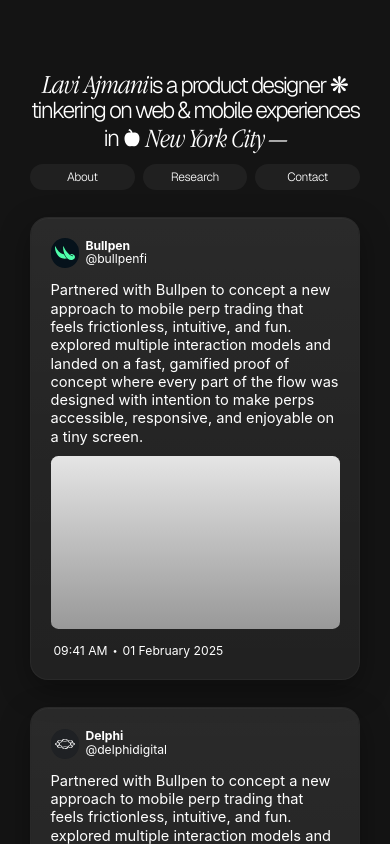
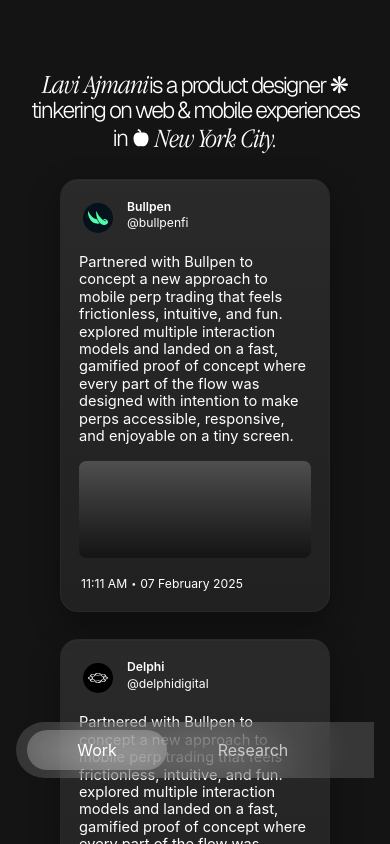
Before and after one commit to lav-ily/laviajmani2026, a Next.js app: page / in a window 390 px wide. Shown: the top 844 px of the page. Built offline with nearby package versions, Linux system fonts and the light colour scheme.

Commit message:
Refactor layout and styling in Home, ProjectFeed, and ProjectCard components for improved responsiveness and visual consistency. Updated font styles in globals.css and adjusted project data structure to include time and media aspect properties.

```diff
--- a/app/globals.css
+++ b/app/globals.css
@@ -41,7 +41,11 @@
   font-style: italic;
 }
 
+/* Base: Regular (400). Project titles use font-semibold (SF Pro Display Semibold in Figma). */
 .font-system {
   font-family: -apple-system, BlinkMacSystemFont, "SF Pro Display",
     "SF Pro Text", system-ui, sans-serif;
+  font-style: normal;
+  font-weight: 400;
+  font-synthesis: none;
 }
--- a/app/page.tsx
+++ b/app/page.tsx
@@ -1,22 +1,20 @@
+import { BottomNav } from "@/components/bottom-nav";
 import { Hero } from "@/components/hero";
-import { NavButtons } from "@/components/nav-buttons";
 import { ProjectFeed } from "@/components/project-feed";
 
 export default function Home() {
   return (
-    <div className="min-h-screen bg-[#141414]">
-      <div className="mx-auto pt-[70px] pb-[30px] md:py-9 flex flex-col items-center gap-[27px] md:gap-7">
-        {/* Headline + Navigation */}
-        <header className="flex flex-col items-center w-[calc(100%-60px)] max-w-[333px] md:w-full md:max-w-[543px]">
+    <div className="min-h-screen bg-[#141414] pb-[150px] md:pb-[160px]">
+      <div className="mx-auto flex flex-col items-center gap-[27px] px-[30px] pt-[70px] md:gap-7 md:px-9 md:py-9 md:pt-9">
+        <header className="flex w-[calc(100%-60px)] max-w-[333px] flex-col items-center md:max-w-[546px] md:w-full">
           <Hero />
-          <NavButtons />
         </header>
 
-        {/* Project Feed */}
-        <main className="w-[calc(100%-60px)] max-w-[333px] md:w-full md:max-w-none flex flex-col items-center">
+        <main className="flex w-[calc(100%-60px)] max-w-[333px] flex-col items-center md:max-w-[546px] md:w-full">
           <ProjectFeed />
         </main>
       </div>
+      <BottomNav />
     </div>
   );
 }
--- /dev/null
+++ b/components/bottom-nav.tsx
@@ -0,0 +1,42 @@
+"use client";
+
+/* Figma 129:8424: 474×56, px-11 py-2, gap-4, buttons 140×40 */
+const items = [
+  { label: "Work", href: "#", active: true },
+  { label: "Research", href: "#research", active: false },
+  { label: "Contact", href: "#contact", active: false },
+] as const;
+
+export function BottomNav() {
+  return (
+    <nav
+      aria-label="Primary"
+      className="pointer-events-none fixed bottom-[66px] left-1/2 z-50 w-[calc(100%-32px)] max-w-[474px] -translate-x-1/2"
+    >
+      <div
+        className="pointer-events-auto w-full overflow-x-auto overflow-y-hidden [-ms-overflow-style:none] [scrollbar-width:none] [&::-webkit-scrollbar]:hidden"
+      >
+        <div
+          className="font-system flex h-14 w-[474px] min-w-[474px] items-center justify-center gap-4 rounded-[44px] bg-[rgba(255,255,255,0.15)] px-[11px] py-2 shadow-[4px_4px_16px_0px_rgba(33,33,33,0.16)] backdrop-blur-[20px]"
+        >
+          {items.map((item) => (
+            <a
+              key={item.label}
+              href={item.href}
+              aria-current={item.active ? "page" : undefined}
+              className={`
+                flex h-10 w-[140px] shrink-0 items-center justify-center overflow-clip px-4 py-1.5
+                text-center text-base not-italic font-normal no-underline [font-weight:400] transition-[background-color,backdrop-filter] duration-150
+                ${item.active
+                  ? "rounded-[38px] bg-[rgba(255,255,255,0.2)] text-white backdrop-blur-[15px]"
+                  : "rounded-[20px] bg-transparent text-[#cacaca] [backdrop-filter:none] visited:text-[#cacaca] active:bg-transparent"}
+              `}
+            >
+              {item.label}
+            </a>
+          ))}
+        </div>
+      </div>
+    </nav>
+  );
+}
--- a/components/hero.tsx
+++ b/components/hero.tsx
@@ -24,7 +24,7 @@
           </span>
         </div>
 
-        {/* Line 3: "in 🍏 New York City —" */}
+        {/* Line 3: "in 🍏 New York City." */}
         <div className="flex items-center text-white leading-[1.01] md:leading-[0.85] mt-[2px] md:mt-[0.5px] lg:mt-[1px]">
           <span className="font-sans font-light text-[22.9px] md:text-[28px] lg:text-[37.567px] tracking-[-1.83px] md:tracking-[-2.25px] lg:tracking-[-3px]">
             in
@@ -37,7 +37,7 @@
             className="mx-1 w-[20px] h-[20px] md:w-[24px] md:h-[24px] lg:w-[33px] lg:h-[33px]"
           />
           <span className="font-serif-display text-[27.3px] md:text-[34px] lg:text-[44.838px] tracking-[-0.82px] md:tracking-[-1px] lg:tracking-[-1.35px] whitespace-nowrap">
-            New York City —
+            New York City.
           </span>
         </div>
       </div>
--- a/components/project-card.tsx
+++ b/components/project-card.tsx
@@ -15,13 +15,13 @@
 
   if (project.iconSelfContained) {
     return (
-      <div className={`${size} rounded-full overflow-hidden`}>
+      <div className={`${size} overflow-hidden rounded-full`}>
         <Image
           src={project.iconSrc}
           alt={`${project.name} logo`}
           width={42}
           height={42}
-          className="w-full h-full"
+          className="h-full w-full"
         />
       </div>
     );
@@ -30,7 +30,7 @@
   if (project.iconClip) {
     return (
       <div
-        className={`${size} rounded-full overflow-hidden flex items-center justify-center`}
+        className={`${size} flex items-center justify-center overflow-hidden rounded-full`}
         style={{ backgroundColor: project.iconBg }}
       >
         <div className={`${glyphSize} relative overflow-hidden`}>
@@ -39,7 +39,7 @@
             alt={`${project.name} logo`}
             width={103}
             height={27}
-            className="absolute top-0 left-0 max-w-none"
+            className="absolute left-0 top-0 max-w-none"
             style={{
               width: project.iconClip.width,
               height: "105.21%",
@@ -53,7 +53,7 @@
   if (project.name === "Delphi") {
     return (
       <div
-        className={`${size} rounded-full flex items-center justify-center overflow-hidden`}
+        className={`${size} flex items-center justify-center overflow-hidden rounded-full`}
         style={{ backgroundColor: project.iconBg }}
       >
         <div className={glyphSize}>
@@ -62,7 +62,7 @@
             alt={`${project.name} logo`}
             width={25}
             height={25}
-            className="w-full h-full object-contain"
+            className="h-full w-full object-contain"
           />
         </div>
       </div>
@@ -71,7 +71,7 @@
 
   return (
     <div
-      className={`${size} rounded-full flex items-center justify-center overflow-hidden`}
+      className={`${size} flex items-center justify-center overflow-hidden rounded-full`}
       style={{ backgroundColor: project.iconBg }}
     >
       <Image
@@ -79,13 +79,24 @@
         alt={`${project.name} logo`}
         width={27}
         height={19}
-        className="w-[19.5px] h-[13.7px] md:w-[60%] md:h-auto object-contain"
+        className="h-[13.7px] w-[19.5px] object-contain md:h-auto md:w-[60%]"
       />
     </div>
   );
 }
 
+/* Card layout + type: Figma 129:8306 — column gap-16, p-18, rounded-24; company Semibold; body/handle/footer Regular 16px; media aspect 510/213 | 510/201 */
+const mediaAspectClass: Record<NonNullable<Project["mediaAspect"]>, string> = {
+  tall: "aspect-[510/213]",
+  short: "aspect-[510/201]",
+};
+
 export function ProjectCard({ project, index }: ProjectCardProps) {
+  const aspect =
+    project.mediaAspect != null
+      ? mediaAspectClass[project.mediaAspect]
+      : "aspect-[510/201]";
+
   return (
     <motion.div
       initial={{ opacity: 0, y: 30 }}
@@ -96,57 +107,62 @@
         delay: index * 0.08,
         ease: [0.25, 0.1, 0.25, 1],
       }}
-      className="
-        relative overflow-hidden
+      className={`
+        relative flex w-full max-w-[333px] flex-col gap-4
+        md:max-w-[546px]
         font-system
-        w-full max-w-[333px] md:max-w-[546px]
-        backdrop-blur-[1.22px] md:backdrop-blur-[2px] bg-[rgba(58,58,58,0.36)]
+        overflow-hidden
+        bg-[rgba(58,58,58,0.36)]
+        backdrop-blur-[1.22px] md:backdrop-blur-[1.22px]
+        rounded-[18px] md:rounded-[24px]
+        p-[18px] md:p-[18px]
         border border-[rgba(255,255,255,0.04)]
         shadow-[inset_0_1px_0_rgba(255,255,255,0.03),0_10px_30px_rgba(0,0,0,0.34)]
-        rounded-[18px]
-        p-[19.5px] md:p-4
-        flex flex-col gap-[12.2px] md:gap-3
-      "
+        md:border-0 md:shadow-[4px_4px_4px_0px_rgba(0,0,0,0.1)]
+      `}
     >
       <div
         aria-hidden
         className="pointer-events-none absolute inset-0 rounded-[inherit] bg-gradient-to-b from-[rgba(255,255,255,0.04)] via-[rgba(255,255,255,0.015)] to-[rgba(255,255,255,0)]"
       />
 
-      {/* Header */}
-      <div className="relative z-10 flex items-center">
-        <div className="flex items-start gap-[4.9px] md:gap-[8px]">
-          <div className="flex h-[31.7px] w-[30px] items-center py-[1.2px] pr-[1.2px] md:h-auto md:w-auto md:py-[2px] md:pr-[2px]">
+      {/* Headline — Figma 129:8307: 46px row, Content Badge Case 44×46, 42px icon, gap-8, Company 42h gap-2 pt-2, nowrap; md+ matches 546 card */}
+      <div className="relative z-10 flex w-full min-h-10 items-center md:min-h-[46px]">
+        <div className="flex w-full min-h-0 shrink-0 items-start gap-2">
+          <div className="box-border flex h-10 w-10 shrink-0 items-center justify-center py-0.5 pr-0.5 md:h-[46px] md:w-[44px]">
             <ProjectIcon project={project} />
           </div>
-          <div className="flex flex-col gap-[1.22px] md:gap-[2px] pt-[1.22px] md:pt-[2px]">
-            <span className="text-white text-[12.2px] md:text-[15px] font-bold leading-[13.42px] md:leading-[18px]">
+          {/* Company — Figma 129:8220: 16/19 line-height, gap-2, pt-2; mobile scales ~12.2/14.5 */}
+          <div className="flex min-w-0 flex-col items-start gap-0.5 pt-0.5 not-italic text-white md:h-[42px] md:pt-0.5 md:text-base">
+            <p className="m-0 min-w-0 text-[12.2px] font-semibold leading-[14.5px] md:whitespace-nowrap md:text-base md:leading-[19px]">
               {project.name}
-            </span>
-            <span className="text-white text-[12.2px] md:text-[15px] font-normal leading-[12.2px] md:leading-normal">
+            </p>
+            <p className="m-0 min-w-0 text-[12.2px] font-normal leading-[14.5px] md:whitespace-nowrap md:text-base md:leading-[19px]">
               {project.handle}
-            </span>
+            </p>
           </div>
         </div>
       </div>
 
-      {/* Body */}
-      <div className="relative z-10 flex flex-col gap-[9.76px] md:gap-3 flex-1">
-        <p className="text-white text-[14.64px] md:text-[17px] font-normal leading-[18.3px] md:leading-[1.18]">
+      {/* Body copy — Figma 129:8224: Regular 16px; 510×95 ⇒ 5 lines @ 19px line-height (19/16) */}
+      <div className="relative z-10 flex w-full min-w-0 flex-1 flex-col gap-4">
+        <p className="w-full not-italic text-[14.64px] font-normal leading-[17.4px] text-white md:text-base md:leading-[19px]">
           {project.description}
         </p>
-        <div className="w-full h-[173.6px] md:h-auto md:aspect-[514/285] rounded-[7.32px] md:rounded-[12px] bg-gradient-to-b from-[#e5e5e5] to-[#999]" />
+        <div
+          className={`w-full shrink-0 rounded-[7.32px] bg-gradient-to-b from-[#4f4f4f] to-[#141414] md:rounded-[7.319px] ${aspect}`}
+        />
       </div>
 
-      {/* Footer */}
-      <div className="relative z-10 flex items-center gap-[4.88px] md:gap-2 pl-[2.9px] md:pl-[5px]">
-        <span className="text-white text-[12.2px] md:text-[15px] font-normal leading-normal">
-          09:41 AM
+      {/* Footer — Figma 129:8230: gap-4, pl-2 */}
+      <div className="relative z-10 flex min-h-[19px] w-full items-center gap-1 pl-0.5 text-[12.2px] leading-normal text-white md:text-base">
+        <span className="text-[12.2px] font-normal text-white leading-normal md:text-base">
+          {project.time}
         </span>
-        <span className="text-white text-[9.15px] md:text-[15px] font-normal leading-normal">
+        <span className="text-[9.15px] font-normal text-white leading-normal md:text-base">
           •
         </span>
-        <span className="text-white text-[12.2px] md:text-[15px] font-normal leading-normal">
+        <span className="text-[12.2px] font-normal text-white leading-normal md:text-base">
           {project.date}
         </span>
       </div>
--- a/components/project-feed.tsx
+++ b/components/project-feed.tsx
@@ -5,7 +5,7 @@
 
 export function ProjectFeed() {
   return (
-    <div className="flex flex-col items-center gap-[27px] md:gap-5 w-full">
+    <div className="flex w-full flex-col items-center gap-[27px] md:gap-7">
       {projects.map((project, index) => (
         <ProjectCard key={project.handle} project={project} index={index} />
       ))}
--- a/lib/projects.ts
+++ b/lib/projects.ts
@@ -8,7 +8,12 @@
   iconSelfContained?: boolean;
   /** Custom clip/positioning for icons that need it (e.g. wordmarks) */
   iconClip?: { width: string; inset: string };
+  /** Time shown in card footer (e.g. "11:11 AM") */
+  time: string;
+  /** Date line in card footer */
   date: string;
+  /** First card uses taller media aspect in Figma */
+  mediaAspect?: "tall" | "short";
 }
 
 export const projects: Project[] = [
@@ -19,7 +24,9 @@
       "Partnered with Bullpen to concept a new approach to mobile perp trading that feels frictionless, intuitive, and fun. explored multiple interaction models and landed on a fast, gamified proof of concept where every part of the flow was designed with intention to make perps accessible, responsive, and enjoyable on a tiny screen.",
     iconSrc: "/icons/bullpen.svg",
     iconBg: "#06121B",
-    date: "01 February 2025",
+    time: "11:11 AM",
+    date: "07 February 2025",
+    mediaAspect: "tall",
   },
   {
     name: "Delphi",
@@ -27,8 +34,22 @@
     description:
       "Partnered with Bullpen to concept a new approach to mobile perp trading that feels frictionless, intuitive, and fun. explored multiple interaction models and landed on a fast, gamified proof of concept where every part of the flow was designed with intention to make perps accessible, responsive, and enjoyable on a tiny screen.",
     iconSrc: "/icons/delphi.svg",
-    iconBg: "#1F2124",
-    date: "01 February 2025",
+    iconBg: "#000000",
+    time: "11:11 AM",
+    date: "07 January 2026",
+    mediaAspect: "short",
+  },
+  {
+    name: "Hopin",
+    handle: "@hopin",
+    description:
+      "Partnered with Bullpen to concept a new approach to mobile perp trading that feels frictionless, intuitive, and fun. explored multiple interaction models and landed on a fast, gamified proof of concept where every part of the flow was designed with intention to make perps accessible, responsive, and enjoyable on a tiny screen.",
+    iconSrc: "/icons/hopin.svg",
+    iconBg: "#364DE4",
+    iconClip: { width: "410%", inset: "0 auto auto 0" },
+    time: "11:11 AM",
+    date: "07 July 2022",
+    mediaAspect: "short",
   },
   {
     name: "Dispo",
@@ -38,16 +59,8 @@
     iconSrc: "/icons/dispo.svg",
     iconBg: "transparent",
     iconSelfContained: true,
-    date: "01 February 2025",
-  },
-  {
-    name: "Hopin",
-    handle: "@hopin",
-    description:
-      "Partnered with Bullpen to concept a new approach to mobile perp trading that feels frictionless, intuitive, and fun. explored multiple interaction models and landed on a fast, gamified proof of concept where every part of the flow was designed with intention to make perps accessible, responsive, and enjoyable on a tiny screen.",
-    iconSrc: "/icons/hopin.svg",
-    iconBg: "#364DE4",
-    iconClip: { width: "410%", inset: "0 auto auto 0" },
-    date: "01 February 2025",
+    time: "11:11 AM",
+    date: "07 October 2020",
+    mediaAspect: "short",
   },
 ];
```
